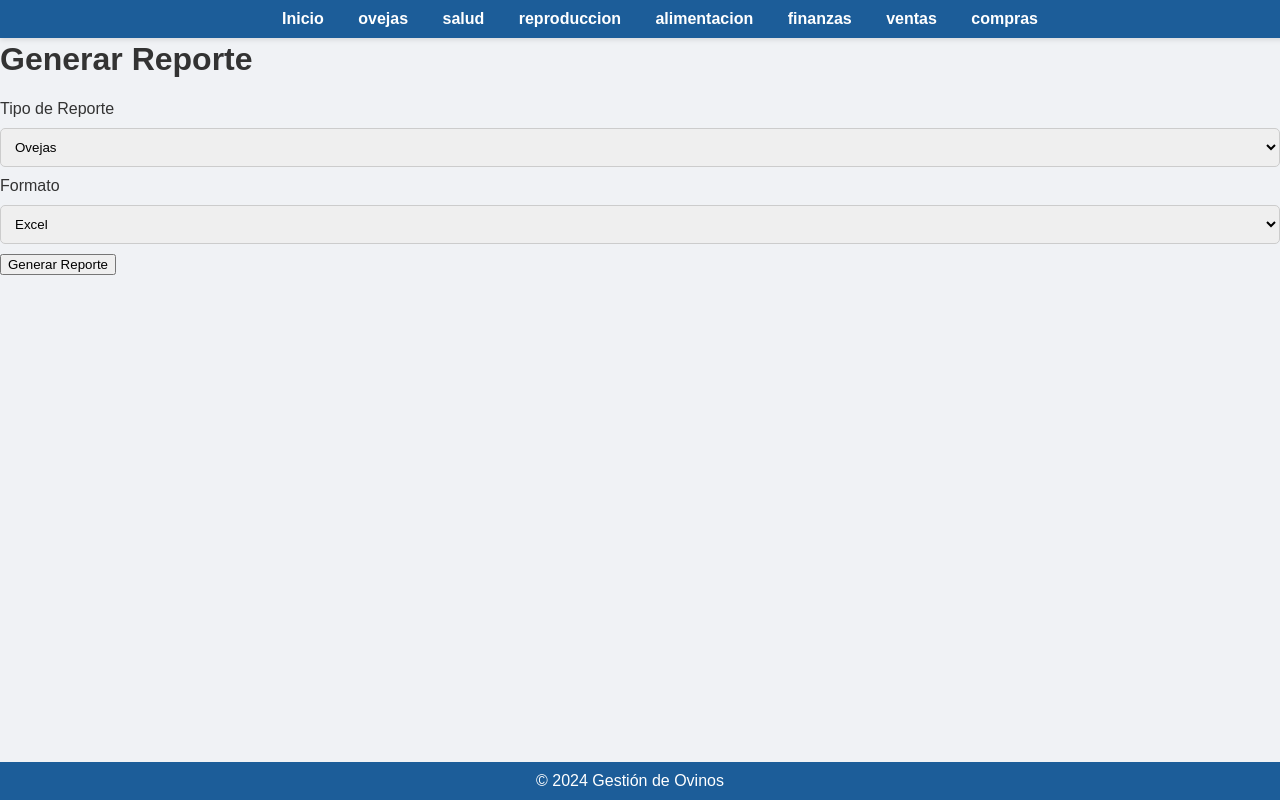
After one commit to MancipeManuel/ovinos_project, a Flask app: page /reportes in a window 1280 px wide. The commit adds this page. Run offline with Flask 3, Linux system fonts and the light colour scheme.

Commit message:
generar reportes

```diff
--- a/app/forms.py
+++ b/app/forms.py
@@ -1,6 +1,18 @@
 from flask_wtf import FlaskForm
 from wtforms import StringField, DateField, SelectField, IntegerField, SubmitField,FloatField,DecimalField,TextAreaField
 from wtforms.validators import DataRequired, Optional,NumberRange,Length
+
+class ReporteForm(FlaskForm):
+    tipo_reporte = SelectField('Tipo de Reporte', choices=[
+        ('ovejas', 'Ovejas'),
+        ('salud', 'Salud'),
+        ('reproduccion', 'Reproducción'),
+        ('alimentacion', 'Alimentación'),
+        ('inventario', 'Inventario'),
+        ('finanzas', 'Finanzas')
+    ], validators=[DataRequired()])
+    formato = SelectField('Formato', choices=[('excel', 'Excel'), ('pdf', 'PDF')], validators=[DataRequired()])
+    submit = SubmitField('Generar Reporte')
 
 class OvejaForm(FlaskForm):
     nombre = StringField('Nombre', validators=[DataRequired()])
--- a/app/routes.py
+++ b/app/routes.py
@@ -1,10 +1,112 @@
-from flask import render_template, redirect, url_for, flash,request
+from flask import render_template, redirect, url_for, flash, request, send_file
 from app import app, db
-from app.forms import OvejaForm, ReproduccionForm, saludForm, AlimentacionForm, VentaForm, CompraForm,InventarioForm
-from app.models import Oveja, Reproduccion, Salud, Alimentacion, Venta, Compra, Finanzas,Inventario
+from app.forms import OvejaForm, ReproduccionForm, saludForm, AlimentacionForm, VentaForm, CompraForm, InventarioForm, ReporteForm
+from app.models import Oveja, Reproduccion, Salud, Alimentacion, Venta, Compra, Finanzas, Inventario
 from sqlalchemy import func
 from datetime import datetime, timedelta
 
+#---
+import os
+from app.reportes import (
+    generate_ovejas_report,
+    generate_salud_report,
+    generate_reproduccion_report,
+    generate_alimentacion_report,
+    generate_inventario_report,
+    generate_finanzas_report,
+    generate_ovejas_pdf_report,
+    generate_salud_pdf_report,
+    generate_reproduccion_pdf_report,
+    generate_alimentacion_pdf_report,
+    generate_inventario_pdf_report,
+    generate_finanzas_pdf_report
+)
+
+# Directorio para archivos temporales
+TMP_DIR = os.path.join(os.path.dirname(os.path.abspath(__file__)), 'tmp')
+
+# Crear el directorio si no existe
+if not os.path.exists(TMP_DIR):
+    os.makedirs(TMP_DIR)
+
+@app.route('/reportes', methods=['GET'])
+def reportes_view():
+    form = ReporteForm()  # Crea una instancia del formulario
+    return render_template('reportes.html', form=form)
+
+@app.route('/generar_reporte', methods=['POST'])
+def generar_reporte():
+    tipo_reporte = request.form.get('tipo_reporte')
+    formato = request.form.get('formato')
+
+    filename = None
+    file_path = None
+
+    if formato == 'excel':
+        if tipo_reporte == 'ovejas':
+            filename = 'reporte_ovejas.xlsx'
+            file_path = os.path.join(TMP_DIR, filename)
+            generate_ovejas_report(file_path)
+        elif tipo_reporte == 'salud':
+            filename = 'reporte_salud.xlsx'
+            file_path = os.path.join(TMP_DIR, filename)
+            generate_salud_report(file_path)
+        elif tipo_reporte == 'reproduccion':
+            filename = 'reporte_reproduccion.xlsx'
+            file_path = os.path.join(TMP_DIR, filename)
+            generate_reproduccion_report(file_path)
+        elif tipo_reporte == 'alimentacion':
+            filename = 'reporte_alimentacion.xlsx'
+            file_path = os.path.join(TMP_DIR, filename)
+            generate_alimentacion_report(file_path)
+        elif tipo_reporte == 'inventario':
+            filename = 'reporte_inventario.xlsx'
+            file_path = os.path.join(TMP_DIR, filename)
+            generate_inventario_report(file_path)
+        elif tipo_reporte == 'finanzas':
+            filename = 'reporte_finanzas.xlsx'
+            file_path = os.path.join(TMP_DIR, filename)
+            generate_finanzas_report(file_path)
+    elif formato == 'pdf':
+        if tipo_reporte == 'ovejas':
+            filename = 'reporte_ovejas.pdf'
+            file_path = os.path.join(TMP_DIR, filename)
+            generate_ovejas_pdf_report(file_path)
+        elif tipo_reporte == 'salud':
+            filename = 'reporte_salud.pdf'
+            file_path = os.path.join(TMP_DIR, filename)
+            generate_salud_pdf_report(file_path)
+        elif tipo_reporte == 'reproduccion':
+            filename = 'reporte_reproduccion.pdf'
+            file_path = os.path.join(TMP_DIR, filename)
+            generate_reproduccion_pdf_report(file_path)
+        elif tipo_reporte == 'alimentacion':
+            filename = 'reporte_alimentacion.pdf'
+            file_path = os.path.join(TMP_DIR, filename)
+            generate_alimentacion_pdf_report(file_path)
+        elif tipo_reporte == 'inventario':
+            filename = 'reporte_inventario.pdf'
+            file_path = os.path.join(TMP_DIR, filename)
+            generate_inventario_pdf_report(file_path)
+        elif tipo_reporte == 'finanzas':
+            filename = 'reporte_finanzas.pdf'
+            file_path = os.path.join(TMP_DIR, filename)
+            generate_finanzas_pdf_report(file_path)
+    else:
+        return "Formato no válido", 400
+
+    # Verificar que el archivo se haya generado y enviar el archivo
+    if os.path.exists(file_path):
+        return send_file(
+            file_path,
+            as_attachment=True,
+            download_name=filename
+        )
+    else:
+        return "Archivo no encontrado", 404
+
+
+#---
 @app.route('/')
 def index():
     return render_template('index.html')
--- a/app/templates/index.html
+++ b/app/templates/index.html
@@ -15,7 +15,8 @@
         <a href="{{url_for('finanzas')}}">finanzas</a></li>
         <a href="{{url_for('venta')}}">ventas</a></li>
         <a href="{{url_for('compra')}}">compras</a></li>
-        <a href="{{url_for('inventario')}}">inventario</a></li>
+        <a href="{{url_for('inventario')}}">inventario</a>
+        <a href="{{ url_for('reportes_view') }}">Generar Reportes</a>
     </div>
     <div class="container">
         {% block content %}{% endblock %}
--- /dev/null
+++ b/app/templates/reportes.html
@@ -0,0 +1,32 @@
+<!DOCTYPE html>
+<html>
+<head>
+    <title>Generar Reporte</title>
+    <link rel="stylesheet" href="{{ url_for('static', filename='styles.css') }}">
+</head>
+<body>
+    <div class="navbar">
+        <a href="{{ url_for('index') }}">Inicio</a>
+        <a href="{{ url_for('oveja') }}"> ovejas  </a>
+        <a href="{{ url_for('salud') }}">salud</a>
+        <a href="{{url_for('reproduccion')}}"> reproduccion</a>
+        <a href="{{url_for('alimentacion')}}">alimentacion</a></li>
+        <a href="{{url_for('finanzas')}}">finanzas</a></li>
+        <a href="{{url_for('venta')}}">ventas</a></li>
+        <a href="{{url_for('compra')}}">compras</a></li>
+    </div>
+    <div class="container">
+        {% block content %}{% endblock %}
+    </div>
+    <footer>
+        &copy; 2024 Gestión de Ovinos
+    </footer>
+    <h1>Generar Reporte</h1>
+    <form method="post" action="/generar_reporte">
+        {{ form.hidden_tag() }}
+        {{ form.tipo_reporte.label }} {{ form.tipo_reporte() }}
+        {{ form.formato.label }} {{ form.formato() }}
+        {{ form.submit() }}
+    </form>
+</body>
+</html>
```
Also changed, not shown: app/reportes.py (added, +173 -0 lines), 4 other files.
